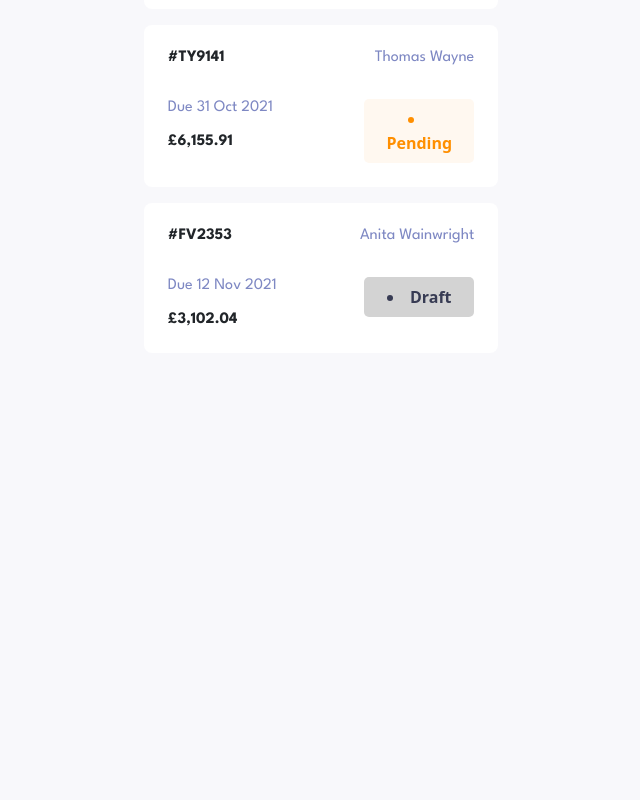
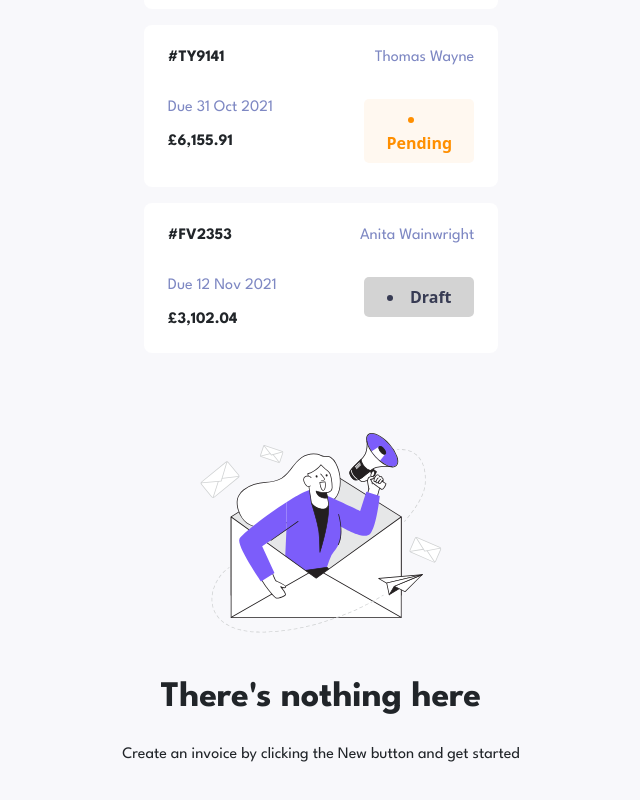
Before and after one commit to kebin20/invoice-app, a Vue app: page / in a window 1280 px wide. Shown: the part 1029-1829 px from the top of the page, without its empty margins (319-959 px from the left). Before the commit the page ends 1414 px from the top, so only its background shows below. Built offline with nearby package versions, Linux system fonts and the light colour scheme.

Commit message:
feat: created screen to show no invoices available

```diff
--- a/src/components/InvoiceList.vue
+++ b/src/components/InvoiceList.vue
@@ -1,8 +1,15 @@
 <template>
   <section class="d-flex flex-column align-items-center">
-    <ul class="p-0 mx-5">
+    <ul class="p-0 mx-5" v-if="invoicesAvailable">
       <InvoiceCard :invoices="invoices" />
     </ul>
+    <div class="d-flex flex-column align-items-center text-center mt-5">
+      <img src="../assets/illustration-empty.svg" alt="No invoices" />
+      <div class="p-5">
+        <h1>There's nothing here</h1>
+        <p class="mt-4 p-2">Create an invoice by clicking the New button and get started</p>
+      </div>
+    </div>
   </section>
 </template>
 
@@ -19,6 +26,17 @@ export default {
     return {
       invoices: INVOICE_DATA
     }
+  },
+  computed: {
+    invoicesAvailable() {
+      return this.invoices.length > 0
+    }
   }
 }
 </script>
+
+<style lang="scss" scoped>
+h1 {
+  font-weight: 700;
+}
+</style>
--- a/src/styles/scss/base/_typography.scss
+++ b/src/styles/scss/base/_typography.scss
@@ -1,5 +1,6 @@
 @import 'variables';
 
+h1,
 .heading-l {
   font-family: $font-primary;
   font-weight: 700;
```
